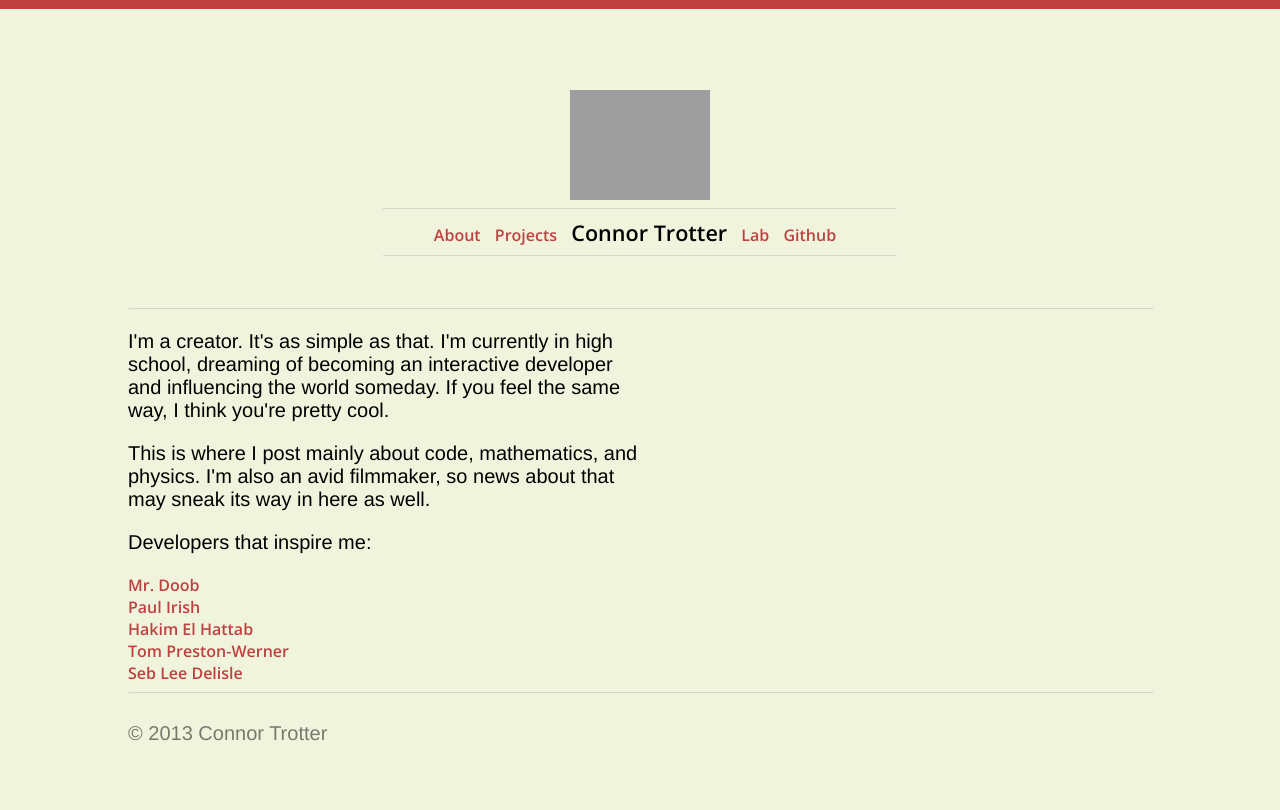
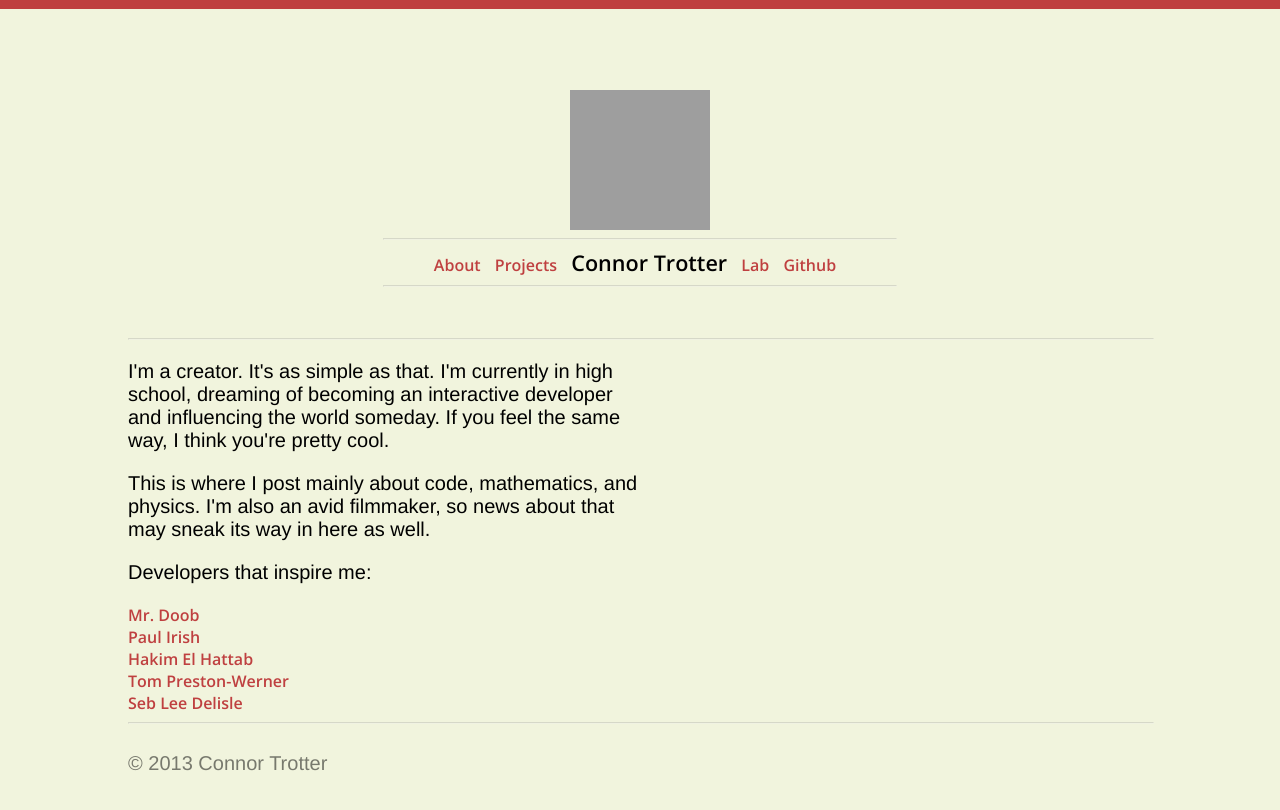
Before and after one commit to touchRED/touchRED.github.io, a Jekyll site: the page built from about.html, in a window 1280 px wide. Shown: the top 810 px of the page. Built offline with Jekyll 4.4.1, drawn with Linux system fonts in a browser that asks for light colours; nearby versions of some CDN libraries; grey boxes are pictures that could not be loaded.

Commit message:
Update secondary.html

```diff
--- a/_layouts/secondary.html
+++ b/_layouts/secondary.html
@@ -31,7 +31,7 @@
 <div id = "home">
 	<div id = "container" class = "hcont">
 		<div id = "nav">
-			<a href = "/"><img class = "circle" src = "/img/me_circle.png" width = "140px" height = "110px"></a>
+			<a href = "/"><img class = "circle" src = "/img/me_circle.png" width = "140px" height = "140px"></a>
 			<hr width = "50%">
 			<ul>
 				<li><a href = "/about.html">About</a></li>
```
